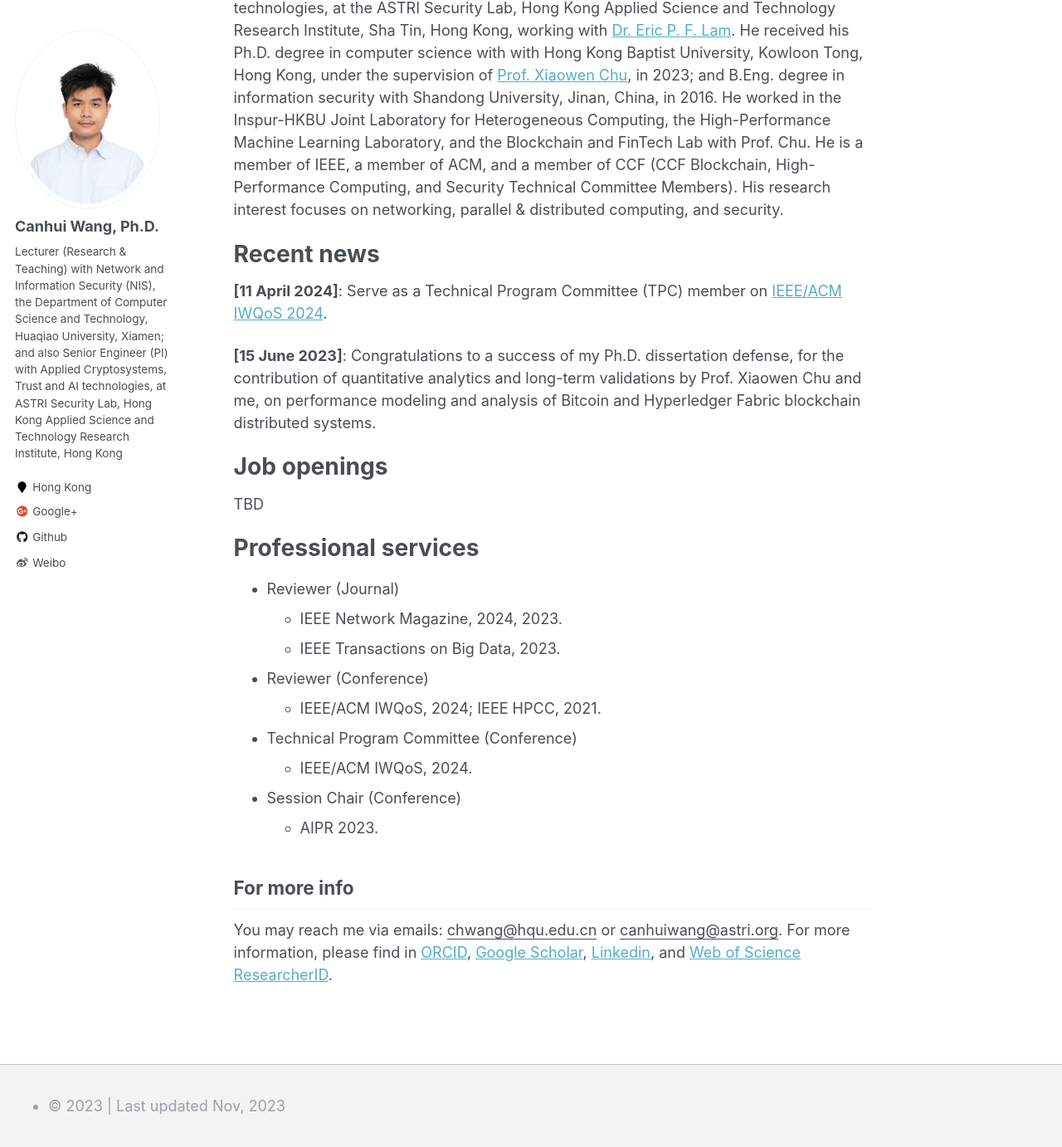
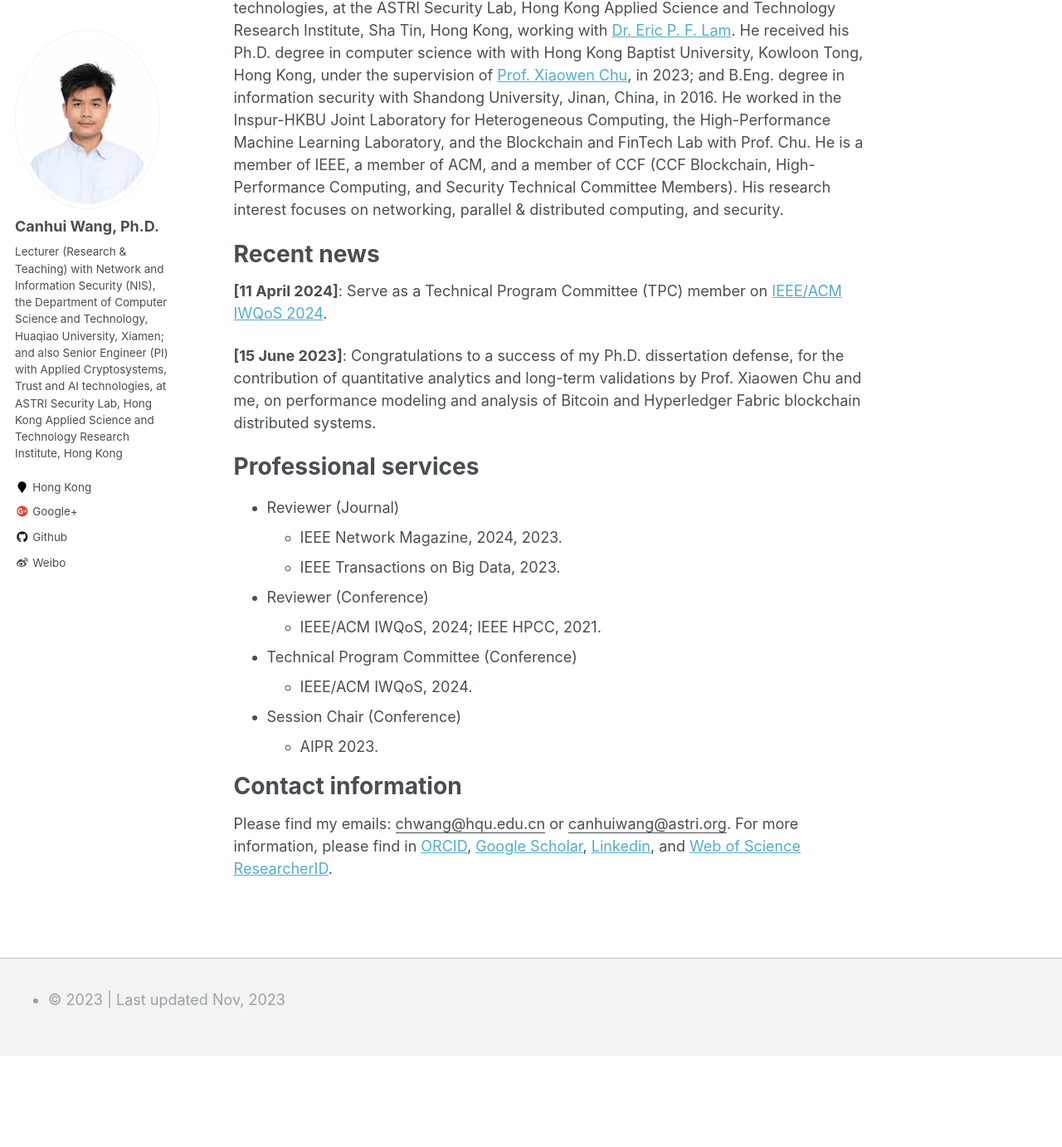
Before and after one commit to Canhui/canhui.github.io, a Jekyll site: the page built from _pages/about.md, in a window 1280 px wide and 1400 px high, scrolled down 272 px. Shown: the top 1382 px of the window at 83% size. Built offline with Jekyll 4.4.1, drawn with Linux system fonts in a browser that asks for light colours; after the commit the page ends 1544 px from its top, so only the background shows below that.

Commit message:
Update about.md

```diff
--- a/_pages/about.md
+++ b/_pages/about.md
@@ -32,9 +32,7 @@ IEEE HPCC, 2021 (reviewer)
 -->
 
 
-Job openings
-======
-TBD
+
 
 
 Professional services
@@ -84,6 +82,12 @@ Many people use a git client to create files on their local computer and then pu
 Example: editing a markdown file for a talk
 ![Editing a markdown file for a talk](/images/editing-talk.png) For more info -->
 
+
+Contact information
+======
+Please find my emails: <ins>chwang@hqu.edu.cn</ins> or <ins>canhuiwang@astri.org</ins>. For more information, please find in [ORCID](https://orcid.org/0000-0001-7869-9083), [Google Scholar](https://scholar.google.com/citations?user=_pEPpkUAAAAJ), [Linkedin](https://www.linkedin.com/in/canhui-wang-ph-d-54a84017a/), and [Web of Science ResearcherID](https://www.webofscience.com/wos/author/record/HLX-9012-2023).
+
+<!--
 For more info
 ------
-You may reach me via emails: <ins>chwang@hqu.edu.cn</ins> or <ins>canhuiwang@astri.org</ins>. For more information, please find in [ORCID](https://orcid.org/0000-0001-7869-9083), [Google Scholar](https://scholar.google.com/citations?user=_pEPpkUAAAAJ), [Linkedin](https://www.linkedin.com/in/canhui-wang-ph-d-54a84017a/), and [Web of Science ResearcherID](https://www.webofscience.com/wos/author/record/HLX-9012-2023).
+You may reach me via emails: <ins>chwang@hqu.edu.cn</ins> or <ins>canhuiwang@astri.org</ins>. For more information, please find in [ORCID](https://orcid.org/0000-0001-7869-9083), [Google Scholar](https://scholar.google.com/citations?user=_pEPpkUAAAAJ), [Linkedin](https://www.linkedin.com/in/canhui-wang-ph-d-54a84017a/), and [Web of Science ResearcherID](https://www.webofscience.com/wos/author/record/HLX-9012-2023). -->
```
